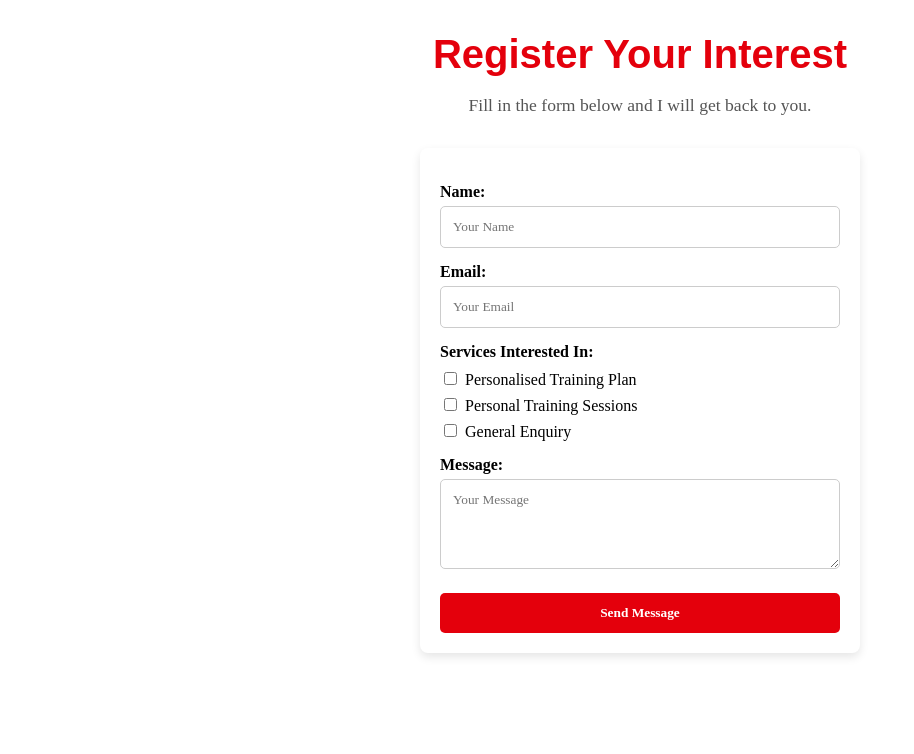
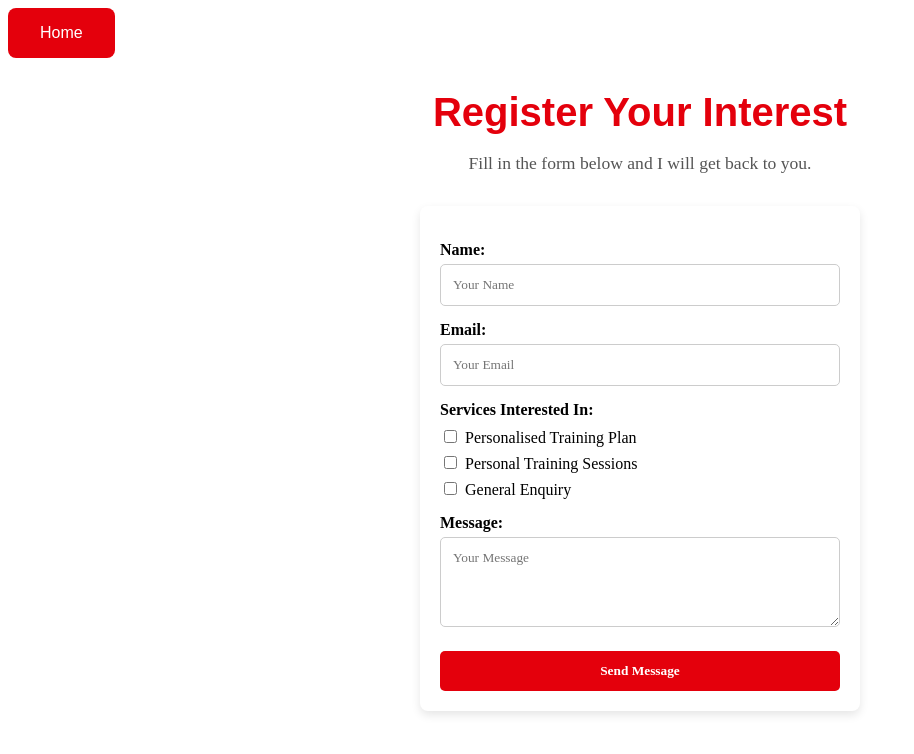
Before and after one commit to LRCozier/lac-fitness, a React (Vite) app in the folder lacfitness/: page /register-interest in a window 1280 px wide. Shown: the top 754 px of the page, without its empty margins (0-914 px from the left). Built offline with nearby package versions, Linux system fonts and the light colour scheme.

Commit message:
added homepage route in register.tsx

```diff
--- a/lacfitness/index.html
+++ b/lacfitness/index.html
@@ -2,7 +2,6 @@
 <html lang="en">
   <head>
     <meta charset="UTF-8" />
-    <link rel="icon" type="image/svg+xml" href="/vite.svg" />
     <meta name="viewport" content="width=device-width, initial-scale=1.0" />
     <title>L.A.C Fitness</title>
   </head>
--- a/lacfitness/src/pages/register.tsx
+++ b/lacfitness/src/pages/register.tsx
@@ -1,9 +1,17 @@
 import React from 'react'
 import QueryForm from '../components/QueryForm/queryform'
 import { Helmet } from 'react-helmet'
+import { useNavigate } from 'react-router-dom'
 import './pages.css'
 
 const RegisterInterest: React.FC = () => {
+
+  const navigate = useNavigate()
+
+    const handleLanding = () => {
+      navigate('/')
+    }
+
   return (
     <>
       <Helmet>
@@ -15,10 +23,14 @@ const RegisterInterest: React.FC = () => {
       </Helmet>
 
       <main>
+      <button className="cta-button" onClick={handleLanding}>
+            Home
+          </button>
         <h1 className='title'>Register Your Interest</h1>
         <p className='tagline'>Fill in the form below and I will get back to you.</p>
 
         <QueryForm />
+
       </main>
     </>
   )
```
